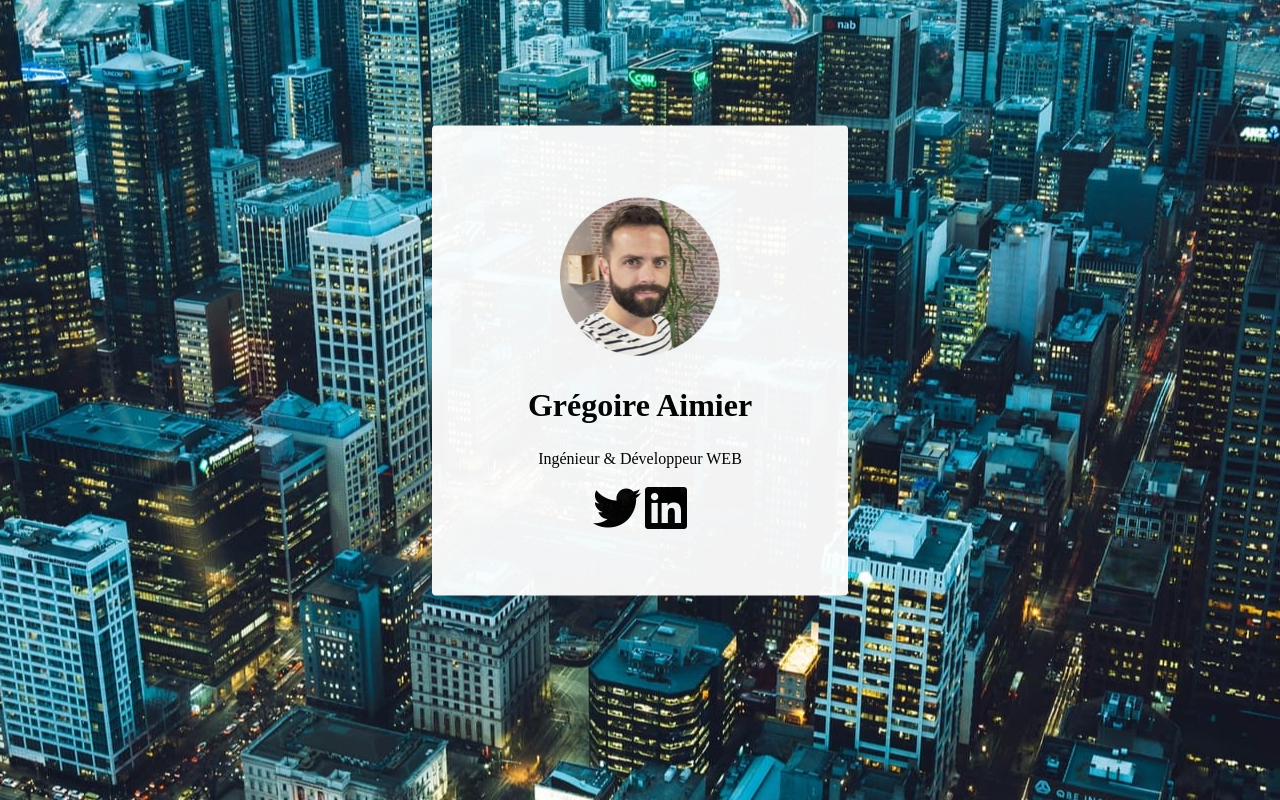
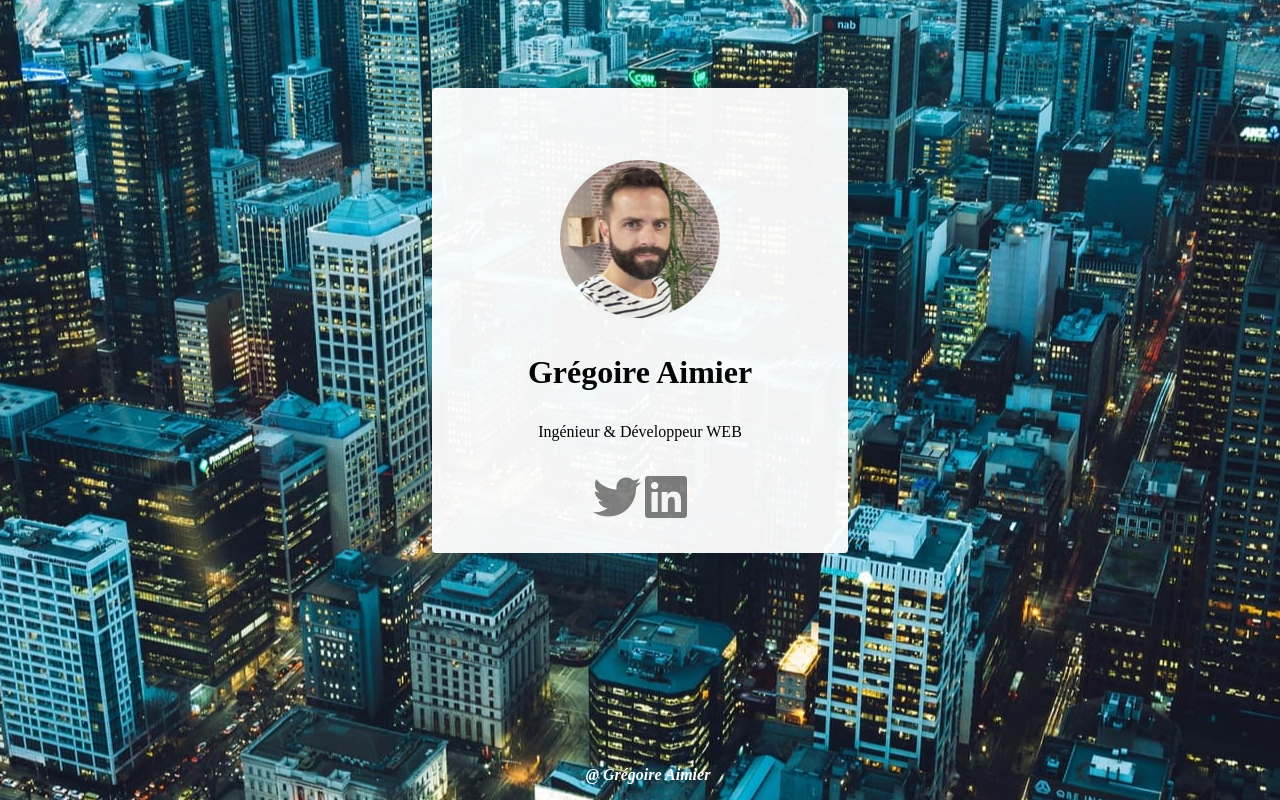
Before and after one commit to Greg33000/CV, a plain HTML site: page index.html in a window 1280 px wide. Drawn offline with Linux system fonts and the light colour scheme.

Commit message:
Index.html finished
Page 1 terminée

```diff
--- a/css/styles.css
+++ b/css/styles.css
@@ -2,47 +2,89 @@
 body
 {
 	background: url("../img/Ville2.jpg") no-repeat fixed center;
-
-
 }
 #main
 {
 	text-align:center;
-
-
-
-
+}
+#main a:hover
+{
+	color:blue;
+}
+#h_main:hover
+{
+	opacity:70%;
 }
 #main2
 {
-
-	padding: 4.5em 3em 3em 3em ;
+	padding: 4.5em 3em 2em 3em ;
 	background: #ffffff;
 	border-radius: 4px;
-	cursor: default;
+	/*cursor: default;*/
 	max-width: 100%;
 	opacity: 0.95;
 	position: relative;
 	text-align: center;
 	width: 20em;
 	display: inline-block;
-
-
-	transform: translate(0%, 25%);
-
-
+	margin-top:10em;
+	/*transform: translate(0%, 25%);*/
 }
-
 #photo
 {
 	max-width: 50%;
 	max-height: 50%;
 }
-h1
+#main2 h1
 {
 	font-size: 200%;
 }
 .icons
 {
-	padding: 0em 0em 0em 0em;
+	padding: 1em 0em 0em 0em;
 }
+.icons a
+{
+	text-decoration:none;
+	color: grey;
+}
+#footer
+{
+	width: 100%;
+	position: fixed;
+    bottom: 0px;
+}
+#footer a
+{
+	font-style: italic;
+	font-weight: bold;
+	color: white;
+	text-decoration:none;
+}
+
+/* Les règles de la page index pour recentrer le carré blanc... */
+@media all and (max-height: 800px)
+{
+    #main2
+	{
+		margin-top:5em;
+	}
+}
+@media all and (max-height: 600px)
+{
+    #main2
+	{
+		margin-top:1em;
+	}
+}
+@media all and (max-height: 535px)
+{
+    #main2
+	{
+		margin-top:0em;
+	}
+	#footer
+	{
+		display:none;
+	}
+}
--- a/index.html
+++ b/index.html
@@ -13,24 +13,26 @@
 
         <!-- Main -->
         <section id="main">
-            <div id="main2">
+            <section id="main2">
                 <header>
-                    <span class="avatar"><img id="photo" src="img/photo.jpg" alt="" /></span>
+                    <a id="h_main" href="CV.html"><img id="photo" src="img/photo.jpg" alt="" /></a>
                     <h1>Grégoire Aimier</h1>
                     <p>Ingénieur & Développeur WEB</p>
                 </header>
                 <footer id="footer_icons">
-                    <ul class="icons">
-                        <i class="fab fa-twitter fa-3x"></i>
-                        <i class="fab fa-linkedin fa-3x"></i>
-                    </ul>
+                    <div class="icons">
+                        <a class="fab fa-twitter fa-3x" href="https://twitter.com/AimierGregoire" target="_blank"></a>
+                        <a class="fab fa-linkedin fa-3x" href="https://www.linkedin.com/in/gr%C3%A9goire-aimier-5840101aa/" target="_blank"></a>
+                    </div>
                 </footer>
-            </div>
+            </section>
 
 
                 <!-- Footer -->
             <footer id="footer">
-                <p>&copy; Grégoire Aimier </p>
+                <p>
+                    <a href="mailto:gregoire.aimier@gmail.com?subject=Prise de contact">@ Grégoire Aimier</a>
+                </p>
             </footer>
         </section>
 
```
